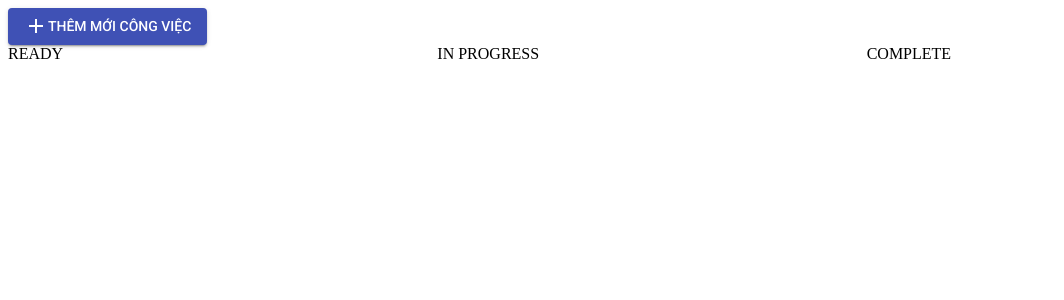
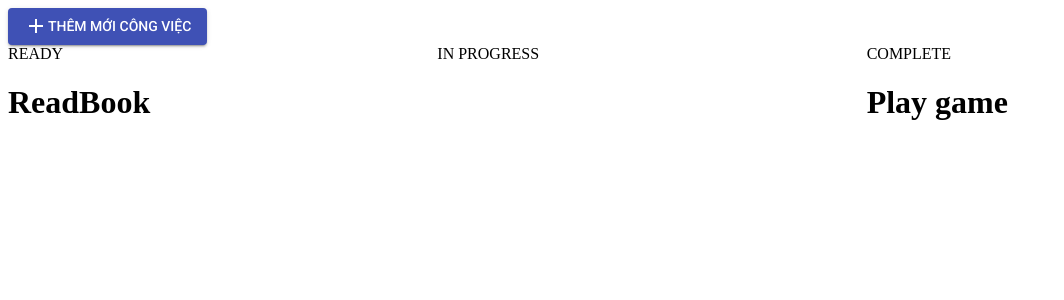
Before and after one commit to vanbui93/108-training-redux-saga, a React (Create React App) app: page / in a window 1280 px wide. Shown: the top 300 px of the page, without its empty margins (0-1064 px from the left). Built offline with nearby package versions, Linux system fonts and the light colour scheme.

Commit message:
[Material] STYLE Component 2

```diff
--- a/src/Taskboard/index.js
+++ b/src/Taskboard/index.js
@@ -6,17 +6,48 @@ import { Add } from '@material-ui/icons';
 import Grid from '@material-ui/core/Grid';
 import { STATUSES } from './../constants/index';
 
+const listTask = [
+  {
+    id: 1,
+    title: "ReadBook",
+    description: "Read material ui book",
+    status: 0
+  },
+  {
+    id: 2,
+    title: "Play Football",
+    description: "With my friend",
+    status: 2
+  },
+  {
+    id: 3,
+    title: "Play game",
+    description: "",
+    status: 3
+  }
+];
+
 class TaskBoard extends Component {
-
   renderBoard = () => {
+    const { classes } = this.props;
     let xhtml = null;
     xhtml = (
       <Grid container spacing={3}>
         {
           STATUSES.map((status, index) => {
+            const taskFilter = listTask.filter(taskFil => taskFil.status === status.value)
             return (
               <Grid item md={4} xs={12} key={index}>
-                {status.label}
+                <div className={classes.status}>{status.label}</div>
+                <div className={classes.wraperListTask}>
+                  {
+                    taskFilter.map((task) => {
+                      return (
+                        <h1>{task.title}</h1>
+                      )
+                    })
+                  }
+                </div>
               </Grid>
             )
           })
```
